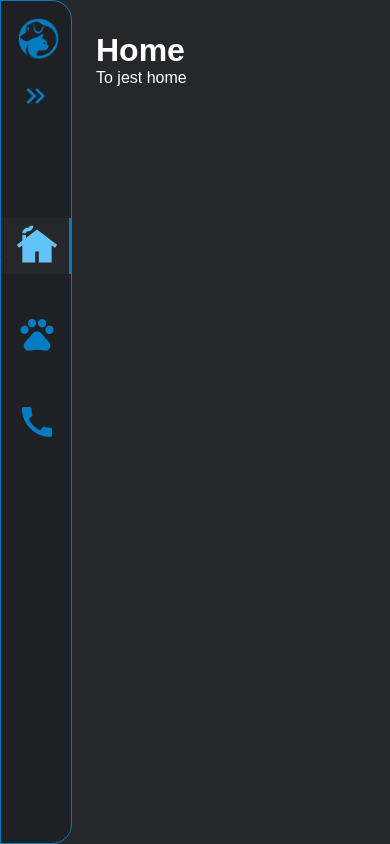
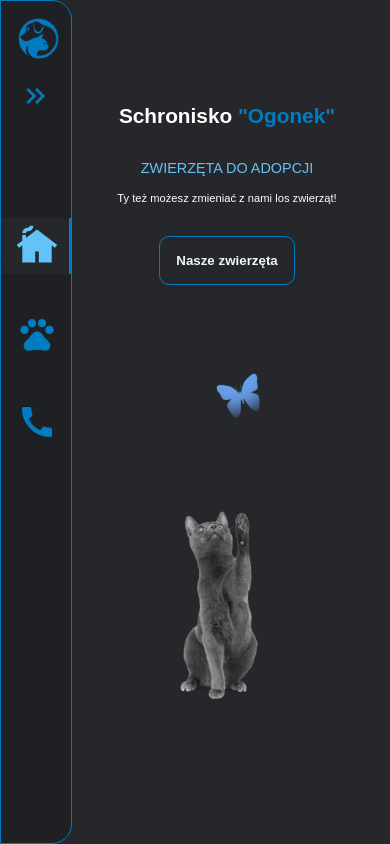
Before and after one commit to bar-85/Vue-schronisko-dla-zwierzat, a Vue app: page / in a window 390 px wide. Built offline with nearby package versions, Linux system fonts and the light colour scheme.

Commit message:
Add Home.vue

```diff
--- a/src/views/Home.vue
+++ b/src/views/Home.vue
@@ -1,6 +1,158 @@
 <template>
-  <main class="home-page">
-    <h1>Home</h1>
-    <p>To jest home</p>
-  </main>
+	<main class="home-page">
+		<div class="left-side">
+			<h1>Schronisko <span>"Ogonek"</span></h1>
+			<p class="middle">ZWIERZĘTA DO ADOPCJI</p>
+			<p class="bottom">Ty też możesz zmieniać z nami los zwierząt!</p>
+			<router-link to="/pets">
+				<button>Nasze zwierzęta</button>
+			</router-link>
+		</div>
+		<div class="right-side">
+			<div class="pictures">
+				<div class="cat-png">
+					<img class="cat" src="../assets/cat1.png" alt="" />
+				</div>
+				<div class="butterfly-png">
+					<img class="butterfly" src="../assets/butterfly.png" alt="" />
+				</div>
+			</div>
+		</div>
+	</main>
 </template>
+
+<style lang="scss" scoped>
+.home-page {
+	display: flex;
+	justify-content: space-between;
+
+	.left-side {
+		width: 60%;
+		display: flex;
+		flex-direction: column;
+		align-items: center;
+		justify-content: center;
+
+		h1 {
+			font-size: 3rem;
+			margin-bottom: 2rem;
+
+			span {
+				color: var(--blue);
+			}
+		}
+
+		.middle {
+			margin: 1rem;
+			color: var(--blue-light);
+		}
+
+		button {
+			margin-top: 2rem;
+			padding: 1rem;
+			border: 1px solid var(--blue);
+			border-radius: 10px;
+			font-weight: bold;
+			color: var(--light);
+
+			&:hover {
+				background: var(--blue-button);
+				transition: 0.2s ease-out;
+			}
+		}
+	}
+
+	.right-side {
+		width: 40%;
+		display: flex;
+		flex-direction: column;
+		justify-content: center;
+
+		.pictures {
+			display: flex;
+			justify-content: center;
+			align-items: center;
+
+			.butterfly-png {
+				position: absolute;
+				top: 0;
+				right: 20%;
+				animation: move-butterfly 5s infinite linear;
+
+				.butterfly {
+					max-width: 90%;
+					height: auto;
+				}
+			}
+
+			.cat {
+				max-width: 35%;
+				height: auto;
+				margin: 40% 0 0 30%;
+			}
+		}
+	}
+
+	@keyframes move-butterfly {
+		0% {
+			transform: translateX(0) translateY(0);
+		}
+		20% {
+			transform: translateX(10%) translateY(10%);
+		}
+
+		50% {
+			transform: translateX(-20%) translateY(40%);
+		}
+
+		80% {
+			transform: translateX(-30%) translateY(30%);
+		}
+
+		100% {
+			transform: translateX(0) translateY(0);
+		}
+	}
+
+	@media (max-width: 768px) {
+		flex-direction: column;
+
+		.left-side {
+			order: 1;
+			width: 100%;
+
+			h1 {
+				margin-top: 4.5rem;
+				font-size: 1.3rem;
+			}
+
+			.middle {
+				margin-top: 0rem;
+				font-size: 0.9rem;
+			}
+
+			.bottom {
+				margin-top: 0rem;
+				font-size: 0.7rem;
+			}
+		}
+
+		.right-side {
+			order: 2;
+			width: 100%;
+
+			.pictures {
+				margin-top: 7rem;
+
+				.butterfly-png {
+					top: 40%;
+
+					.butterfly {
+						max-width: 60%;
+					}
+				}
+			}
+		}
+	}
+}
+</style>
```
